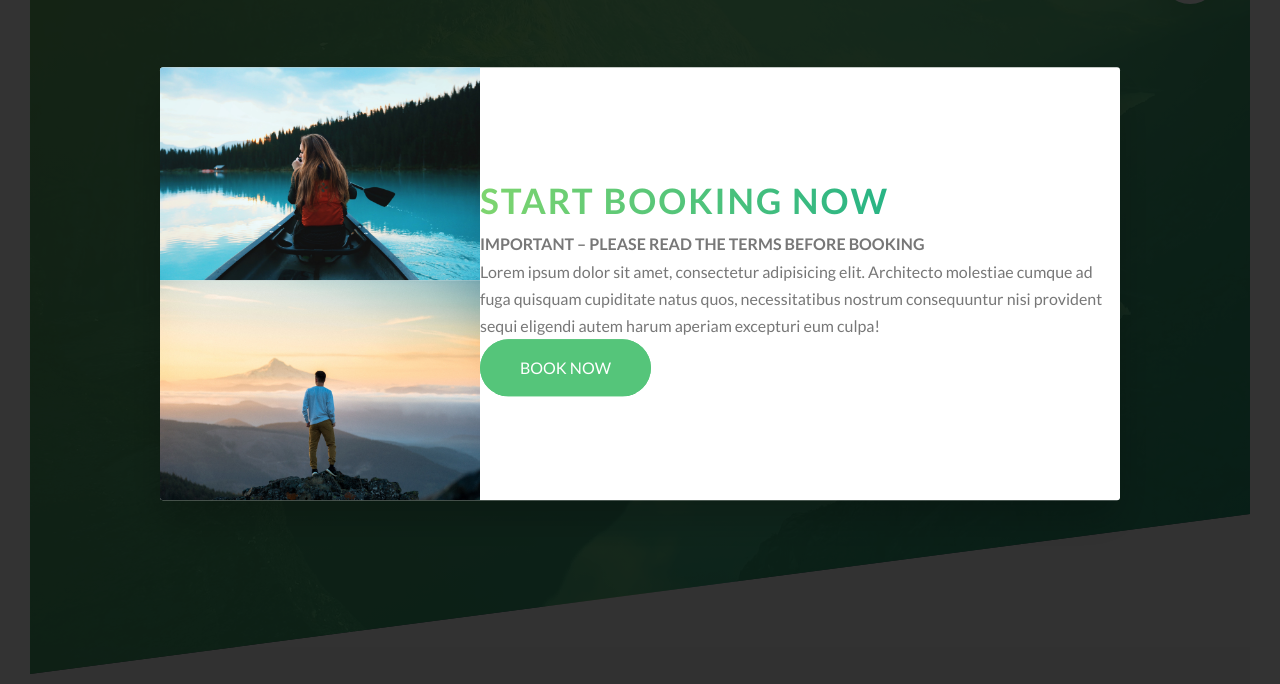
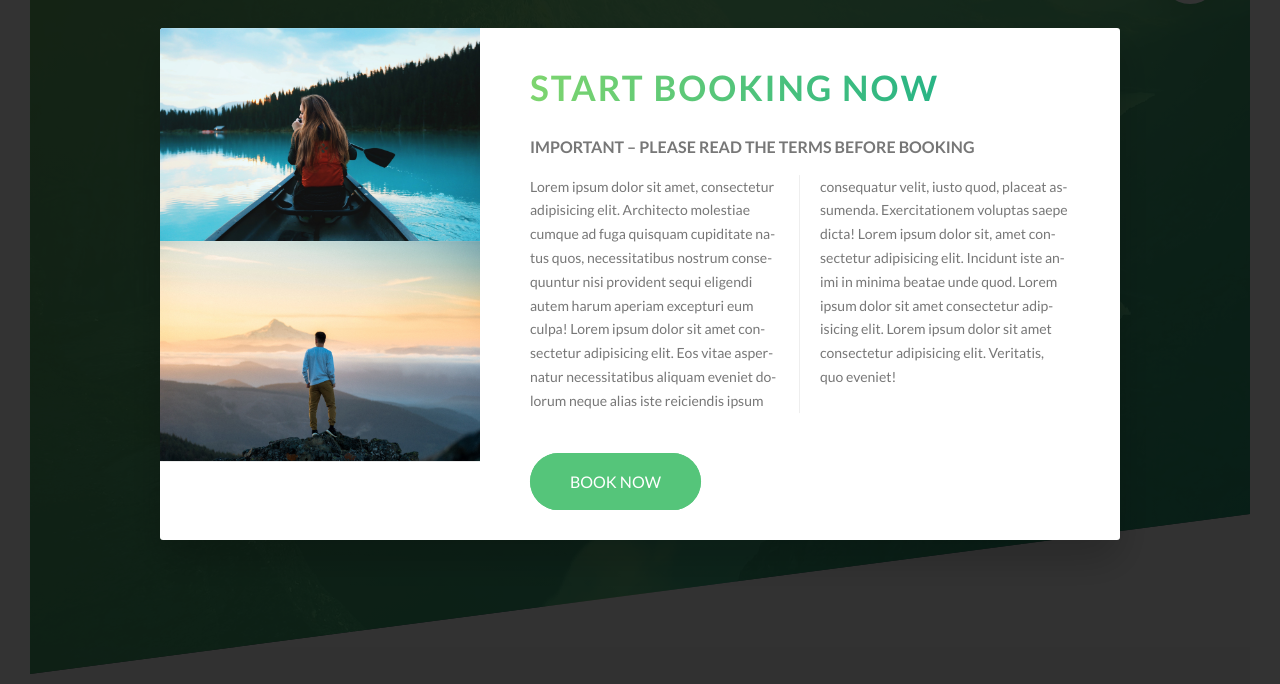
Before and after one commit to kabirolawore/Natours, a website: page index.html in a window 1280 px wide. Shown: the part 116-800 px from the top of the page. Drawn offline with Linux system fonts and the light colour scheme.

Commit message:
Finished the popup

```diff
--- a/index.html
+++ b/index.html
@@ -475,15 +475,24 @@
         </div>
 
         <div class="popup__right">
-          <h2 class="heading-secondary">Start booking now</h2>
-          <h3 class="heading-tertiary">
+          <h2 class="heading-secondary u-margin-bottom-small">
+            Start booking now
+          </h2>
+          <h3 class="heading-tertiary u-margin-bottom-small">
             Important &ndash; Please read the terms before booking
           </h3>
           <p class="popup__text">
             Lorem ipsum dolor sit amet, consectetur adipisicing elit. Architecto
             molestiae cumque ad fuga quisquam cupiditate natus quos,
             necessitatibus nostrum consequuntur nisi provident sequi eligendi
-            autem harum aperiam excepturi eum culpa!
+            autem harum aperiam excepturi eum culpa! Lorem ipsum dolor sit amet
+            consectetur adipisicing elit. Eos vitae aspernatur necessitatibus
+            aliquam eveniet dolorum neque alias iste reiciendis ipsum
+            consequatur velit, iusto quod, placeat assumenda. Exercitationem
+            voluptas saepe dicta! Lorem ipsum dolor sit, amet consectetur
+            adipisicing elit. Incidunt iste animi in minima beatae unde quod.
+            Lorem ipsum dolor sit amet consectetur adipisicing elit. Lorem ipsum
+            dolor sit amet consectetur adipisicing elit. Veritatis, quo eveniet!
           </p>
           <a href="#" class="btn btn--green">Book now</a>
         </div>
--- a/sass/components/_popup.scss
+++ b/sass/components/_popup.scss
@@ -30,6 +30,7 @@
     display: table-cell; //table properties
     width: 66.666667%;
     vertical-align: middle; //table properties
+    padding: 3rem 5rem;
   }
 
   &__img {
@@ -38,5 +39,20 @@
   }
 
   &__text {
+    font-size: 1.4rem;
+    margin-bottom: 4rem;
+
+    -moz-column-count: 2; // new CSS feature
+    -moz-column-gap: 4rem;
+    -moz-column-rule: 1px solid $color-grey-light-2;
+
+    column-count: 2; // new CSS feature
+    column-gap: 4rem;
+    column-rule: 1px solid $color-grey-light-2;
+
+    -moz-hyphens: auto;
+    -ms-hyphens: auto; // You should actually use a tool called autoprefixer. Do not do it by hand
+    -webkit-hyphens: auto;
+    hyphens: auto; // you must set your language in html doc to english in order for it to work
   }
 }
```
Also changed, not shown: css/style.css.
